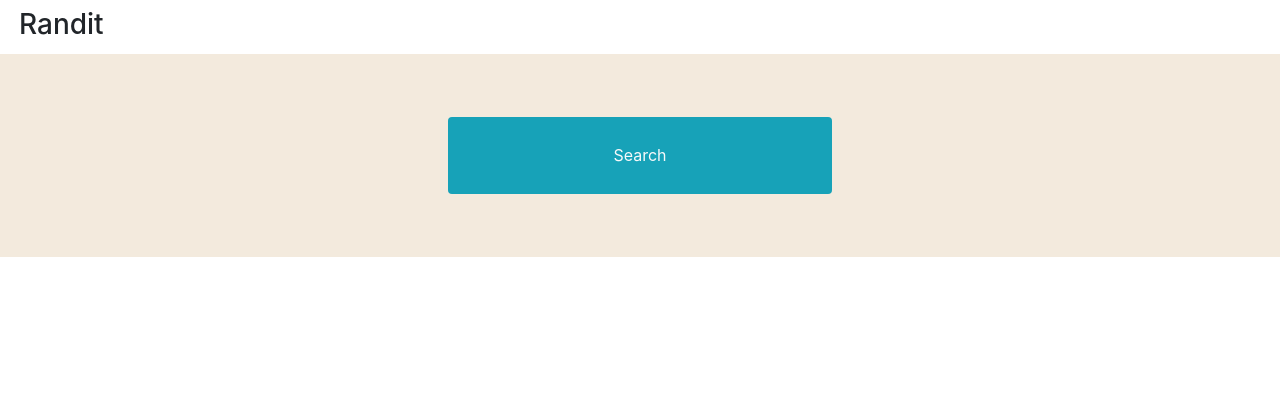
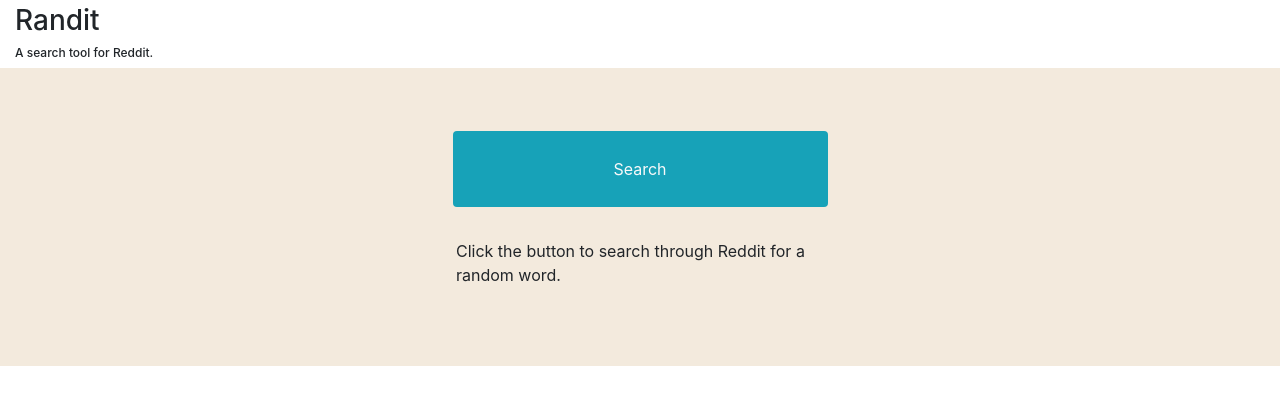
Before and after one commit to prestonwin78/Randit, a React (Create React App) app: page / in a window 1280 px wide. Shown: the top 404 px of the page. Built offline with nearby package versions, Linux system fonts and the light colour scheme.

Commit message:
Add advanced styling

```diff
--- a/package.json
+++ b/package.json
@@ -7,6 +7,7 @@
     "@testing-library/react": "^11.1.0",
     "@testing-library/user-event": "^12.1.10",
     "bootstrap": "^4.5.3",
+    "random-words": "^1.1.1",
     "react": "^17.0.1",
     "react-dom": "^17.0.1",
     "react-scripts": "4.0.0",
--- a/src/components/Body.js
+++ b/src/components/Body.js
@@ -2,6 +2,7 @@ import React, { useState } from "react";
 import SearchBar from "./SearchBar";
 import Results from "./Results";
 import OptionsBar from "./OptionsBar";
+import randomWords from "random-words";
 
 function Body() {
   const [searchMade, changeSearchMade] = useState(false);
@@ -30,6 +31,7 @@ function Body() {
           }
         />
       )}
+      <div className="remaining-space"></div>
     </div>
   );
 }
@@ -46,7 +48,7 @@ const search = async function (
 };
 
 const getSearchTerm = async function () {
-  return "basketball";
+  return randomWords(); // get a random word from package
 };
 
 const makeSearchOnApi = async function (searchTerm) {
--- a/src/components/Header.js
+++ b/src/components/Header.js
@@ -1,14 +1,21 @@
-import React from 'react';
-import '../styles/header.css';
+import React from "react";
+import "../styles/header.css";
 
 function Header() {
   return (
-    <div className="row header">
-      <div className="col-6 title-box">
-        <h1 className="title">Randit</h1>
+    <div>
+      <div className="row">
+        <div className="col-6 title-box">
+          <h1 className="title">Randit</h1>
+        </div>
+      </div>
+      <div className="row">
+        <div className="col-6">
+          <h6 className="subtext">A search tool for Reddit.</h6>
+        </div>
       </div>
     </div>
-  )
+  );
 }
 
 export default Header;
--- a/src/components/OptionsBar.js
+++ b/src/components/OptionsBar.js
@@ -18,7 +18,10 @@ function OptionsBar(props) {
         <div className="col-3">
           <button
             className="bg-info text-light optionbutton"
-            onClick={props.search}
+            onClick={() => {
+              window.scrollTo(0, 0);
+              props.search();
+            }}
           >
             Another
           </button>
--- a/src/components/Post.js
+++ b/src/components/Post.js
@@ -1,4 +1,5 @@
 import React from "react";
+import "../styles/posts.css";
 
 function Post(props) {
   return (
@@ -10,10 +11,18 @@ function Post(props) {
         >
           {props.title}
         </a>
-        <p>{props.text}</p>
+        <p className="subreddit">{props.subreddit}</p>
         <img src={props.thumbnail} alt="" className="thumbnail"></img>
-        <p>{props.date}</p>
-        <p>Score: {props.score}</p>
+        <div className="details">
+          <div className="date-container">
+            <p className="date">{props.date}</p>
+          </div>
+          <div className="score-container">
+            <p className="score">
+              Score: <span className="scoreNum">{props.score}</span>
+            </p>
+          </div>
+        </div>
       </div>
     </div>
   );
--- a/src/components/Results.js
+++ b/src/components/Results.js
@@ -39,6 +39,7 @@ function getListOfPosts(results) {
         title={postApiData.title}
         score={postApiData.ups}
         text={postApiData.selftext}
+        subreddit={"r/" + postApiData.subreddit}
         thumbnail={postApiData.thumbnail}
         date={dateString}
         link={postApiData.permalink}
--- a/src/components/SearchBar.js
+++ b/src/components/SearchBar.js
@@ -4,9 +4,16 @@ import "../styles/searchbar.css";
 function SearchBar(props) {
   return (
     <div className="row d-flex justify-content-center searchbar">
-      <button className="btn bg-info text-light" onClick={props.search}>
-        Search
-      </button>
+      <div className="col-12">
+        <button className="btn bg-info text-light" onClick={props.search}>
+          Search
+        </button>
+      </div>
+      <div className="subtext-container">
+        <p className="btn-subtext">
+          Click the button to search through Reddit for a random word.
+        </p>
+      </div>
     </div>
   );
 }
--- a/src/styles/header.css
+++ b/src/styles/header.css
@@ -4,10 +4,14 @@
 }
 
 .title-box {
-  margin: .25rem;
+  margin: 0.25rem 0.25 0 0;
 }
 
 .title {
   font-size: 1.75rem;
-  padding-top: .25rem;
+  padding-top: 0.25rem;
 }
+
+.subtext {
+  font-size: 0.75rem;
+}
--- /dev/null
+++ b/src/styles/posts.css
@@ -0,0 +1,33 @@
+.subreddit {
+  text-align: right;
+  font-weight: 700;
+  color: hsl(34, 53%, 48%);
+}
+
+.date {
+  text-align: left;
+  font-size: 0.9rem;
+  font-weight: 600;
+  color: black;
+}
+
+.score {
+  text-align: right;
+  font-weight: bold;
+  color: black;
+}
+
+.details {
+  float: left;
+  margin-top: 1rem;
+}
+
+.date-container {
+  display: inline-block;
+  width: 50%;
+}
+
+.score-container {
+  display: inline-block;
+  width: 50%;
+}
--- a/src/styles/results.css
+++ b/src/styles/results.css
@@ -20,6 +20,7 @@
 
 .card {
   padding: 1rem;
+  padding-bottom: 0;
   margin-bottom: 3rem;
   background-color: hsl(35, 48%, 95%);
 }
--- a/src/styles/searchbar.css
+++ b/src/styles/searchbar.css
@@ -1,14 +1,24 @@
 .searchbar {
   padding: 10% 0;
+  margin: none;
 }
 
 .searchbar button {
   width: 50%;
+  margin: auto;
+  display: block;
   padding: 0.75rem 0;
 }
 
+.subtext-container {
+  width: 50%;
+  margin-left: 1rem;
+  margin-top: 2rem;
+}
+
 @media only screen and (min-width: 628px) {
-  .searchbar button {
+  .searchbar button,
+  .subtext-container {
     width: 30%;
   }
   .searchbar {
--- a/src/styles/styles.css
+++ b/src/styles/styles.css
@@ -5,7 +5,9 @@
 
 .body {
   background-color: hsl(35, 48%, 91%);
+}
 
+.remaining-space {
 }
 
 .row {
@@ -25,6 +27,6 @@
 
 button {
   border: none;
-  padding: .5rem;
-  border-radius: .25rem;
+  padding: 0.5rem;
+  border-radius: 0.25rem;
 }
```
Also changed, not shown: 1 other file (tests, documents, lock files or other folders).
